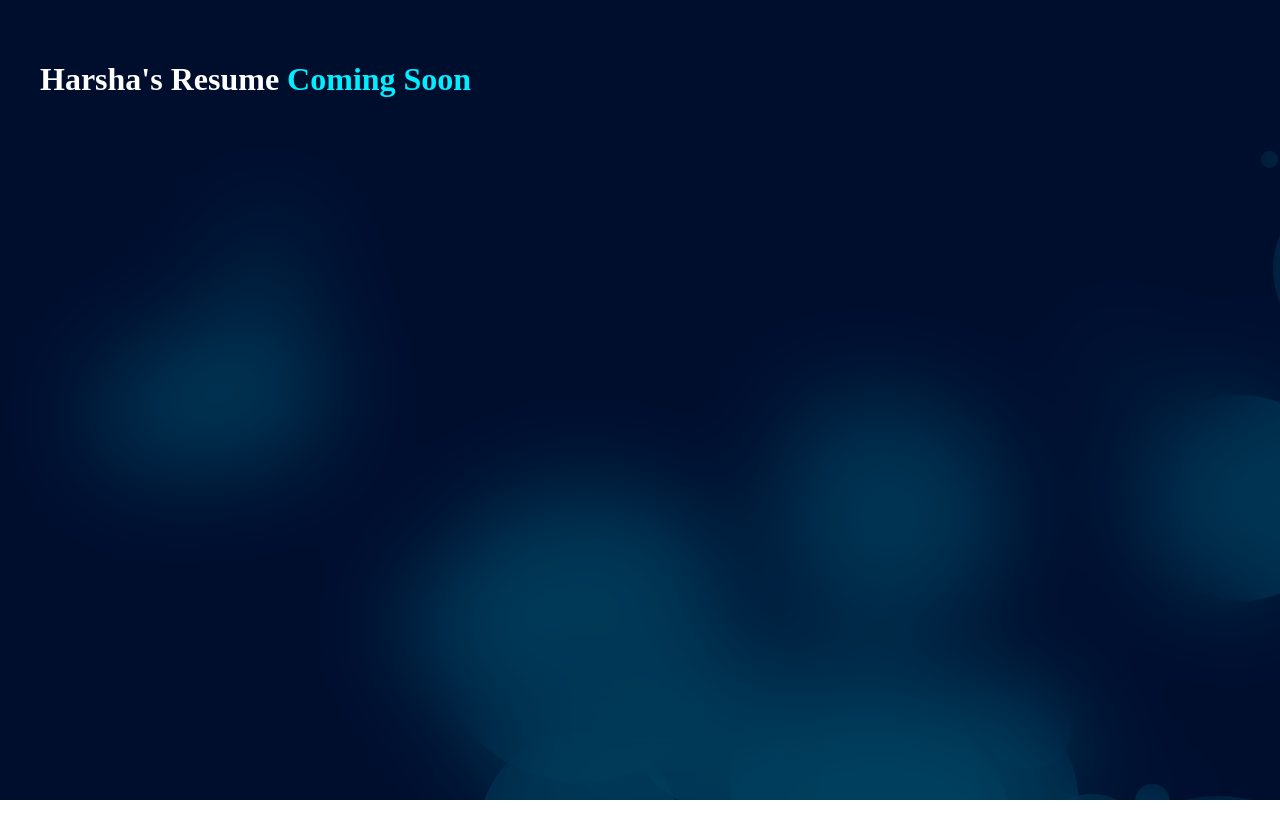
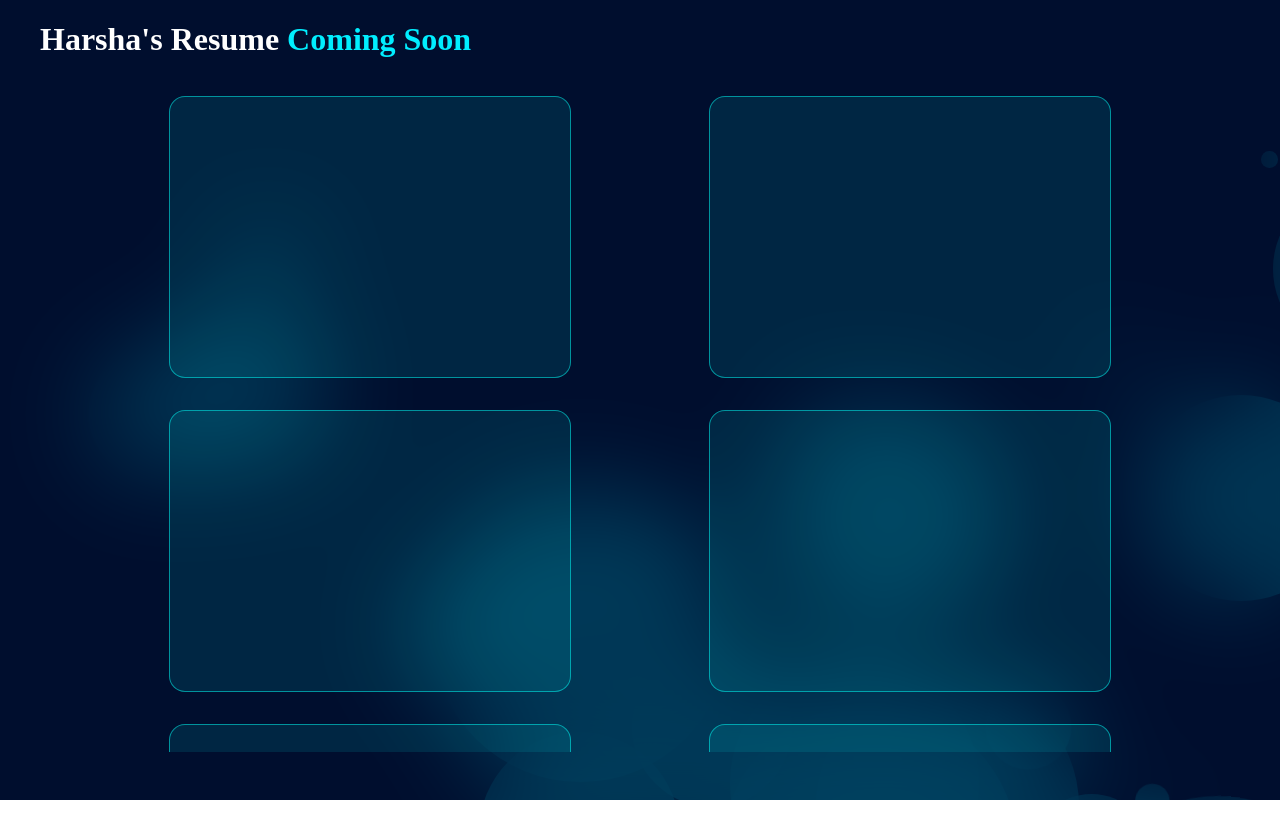
Before and after one commit to harsha-mamidi/portfolio, a React (Vite) app: page / in a window 1280 px wide. Before the commit the page ends 800 px from the top, so only its background shows below. Built offline with nearby package versions, Linux system fonts and the light colour scheme; the HTML template or start-up script is replaced by a standard one.

Commit message:
added tiles

```diff
--- a/src/App.tsx
+++ b/src/App.tsx
@@ -1,16 +1,18 @@
 import Background from "./modules/Background";
 import "./global.css";
+import Home from "./modules/Home";
 
 function App() {
   return (
     <>
       <Background />
-      <div style={{ padding: "5vh" }}>
+      <div style={{ paddingInline: "5vh" }}>
         <h1 style={{ color: "white", padding: "auto" }}>
           Harsha's Resume
           <span style={{ color: "#00eeff" }}> Coming Soon</span>
         </h1>
       </div>
+      <Home />
     </>
   );
 }
--- /dev/null
+++ b/src/modules/Home/index.tsx
@@ -0,0 +1,14 @@
+import { StyledHome, Widget } from "./styles";
+
+export default function Home() {
+  return (
+    <StyledHome>
+      <Widget></Widget>
+      <Widget></Widget>
+      <Widget></Widget>
+      <Widget></Widget>
+      <Widget></Widget>
+      <Widget></Widget>
+    </StyledHome>
+  );
+}
--- /dev/null
+++ b/src/modules/Home/styles.tsx
@@ -0,0 +1,123 @@
+import { ReactElement } from "react";
+import styled from "styled-components";
+
+export const StyledHome = styled.div`
+  width: 90%;
+  margin-inline: auto;
+  height: 80%;
+  display: flex;
+  flex-wrap: wrap;
+  justify-content: space-evenly;
+  gap: 4vh;
+  align-items: center;
+  padding: 2vh;
+  overflow: auto;
+`;
+
+const StyledWidget = styled.div`
+  width: 400px;
+  min-width: 200px;
+  height: 35vh;
+  background: rgba(0, 255, 247, 0.1);
+  border-radius: 2vh;
+  border: 0.2vh solid rgba(0, 255, 247, 0.5);
+
+  --perspective: 500px;
+  --rotateX: 0;
+  --rotateY: 0;
+  --angle: 5deg;
+
+  transform: perspective(var(--perspective)) rotateX(var(--rotateX))
+    rotateY(var(--rotateY));
+  transition: transform 350ms ease;
+
+  .mouse-position-tracker {
+    position: absolute;
+    inset: 0;
+  }
+
+  .mouse-position-tracker > div {
+    position: absolute;
+    width: calc(100% / 3);
+    height: calc(100% / 3);
+    z-index: 2;
+  }
+
+  &:has(.mouse-position-tracker > div:nth-child(1):hover) {
+    --rotateX: var(--angle);
+    --rotateY: calc(var(--angle) * -1);
+  }
+
+  &:has(.mouse-position-tracker > div:nth-child(2):hover) {
+    --rotateX: var(--angle);
+  }
+
+  &:has(.mouse-position-tracker > div:nth-child(3):hover) {
+    --rotateX: var(--angle);
+    --rotateY: var(--angle);
+  }
+
+  &:has(.mouse-position-tracker > div:nth-child(4):hover) {
+    --rotateY: calc(var(--angle) * -1);
+  }
+
+  &:has(.mouse-position-tracker > div:nth-child(6):hover) {
+    --rotateY: var(--angle);
+  }
+
+  &:has(.mouse-position-tracker > div:nth-child(7):hover) {
+    --rotateX: calc(var(--angle) * -1);
+    --rotateY: calc(var(--angle) * -1);
+  }
+
+  &:has(.mouse-position-tracker > div:nth-child(8):hover) {
+    --rotateX: calc(var(--angle) * -1);
+  }
+
+  &:has(.mouse-position-tracker > div:nth-child(9):hover) {
+    --rotateX: calc(var(--angle) * -1);
+    --rotateY: var(--angle);
+  }
+
+  .mouse-position-tracker > div:nth-of-type(3n - 2) {
+    left: 0;
+  }
+  .mouse-position-tracker > div:nth-of-type(3n - 1) {
+    left: calc(100% / 3);
+  }
+  .mouse-position-tracker > div:nth-of-type(3n) {
+    right: 0;
+  }
+
+  .mouse-position-tracker > div:nth-child(n + 1):nth-child(-n + 3) {
+    top: 0;
+  }
+
+  .mouse-position-tracker > div:nth-child(n + 4):nth-child(-n + 6) {
+    top: calc(100% / 3);
+  }
+
+  .mouse-position-tracker > div:nth-child(n + 7):nth-child(-n + 9) {
+    bottom: 0;
+  }
+`;
+
+export function Widget({ children }: { children?: ReactElement }) {
+  return (
+    <StyledWidget>
+      {children}
+
+      <div className="mouse-position-tracker">
+        <div></div>
+        <div></div>
+        <div></div>
+        <div></div>
+        <div></div>
+        <div></div>
+        <div></div>
+        <div></div>
+        <div></div>
+      </div>
+    </StyledWidget>
+  );
+}
```
